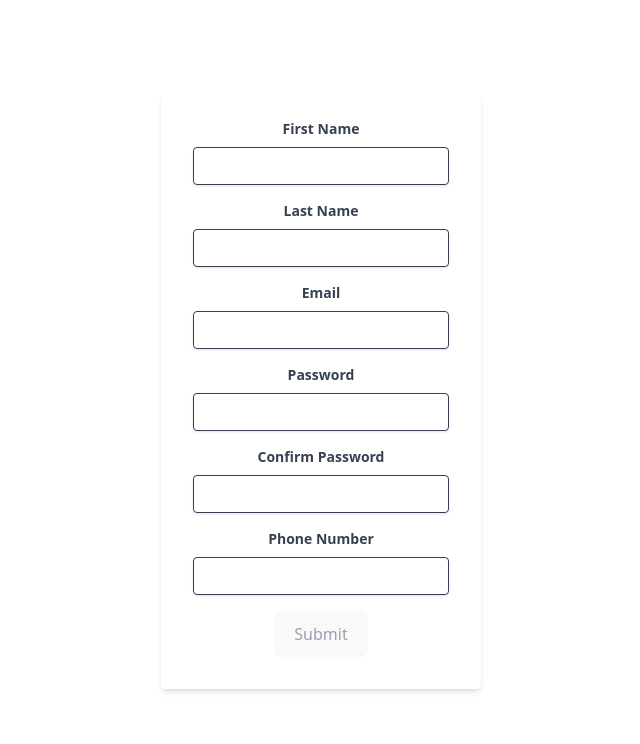
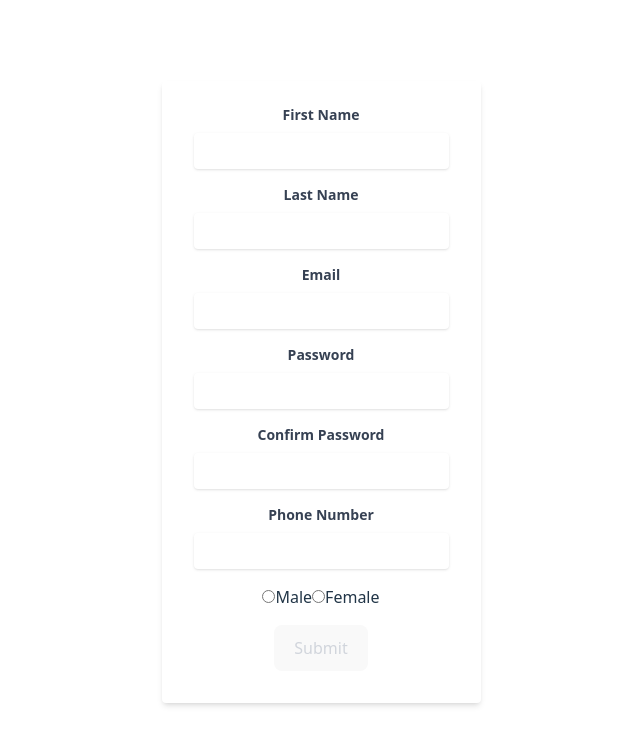
Before and after one commit to ellefamkar/Formik-React, a React (Vite) app: page / in a window 1280 px wide. Shown: the top 744 px of the page, without its empty margins (319-959 px from the left). Built offline with nearby package versions, Linux system fonts and the light colour scheme.

Commit message:
feat : Add gender radio button to the form

```diff
--- a/src/signup/Signup.jsx
+++ b/src/signup/Signup.jsx
@@ -9,6 +9,7 @@ const initialValues = {
   password: "",
   passwordConfirm: "",
   phoneNumber: "",
+  gender: "",
   successMsg: "",
 };
 
@@ -26,11 +27,11 @@ const validationSchema = Yup.object().shape({
   firstName: Yup.string()
     .min(2, "First name length is short.")
     .max(50, "First name is too long!")
-    .required("First name is Required"),
+    .required("First name is required"),
   lastName: Yup.string()
     .min(2, "Family name length is short.")
     .max(50, "Family name is too long!")
-    .required("Family name is Required"),
+    .required("Family name is required"),
   email: Yup.string()
     .email("Invalid email Format")
     .required("Email is required"),
@@ -46,6 +47,7 @@ const validationSchema = Yup.object().shape({
   phoneNumber: Yup.string()
     .matches(phoneRegExp, "Phone number is not valid")
     .nullable(),
+  gender: Yup.string().required("Choose your gender."),
 });
 
 function Signup() {
@@ -59,9 +61,9 @@ function Signup() {
   });
 
   return (
-    <div className="w-full max-w-xs">
+    <div>
       <form
-        className="bg-white shadow-md rounded px-8 pt-6 pb-8 mb-4"
+        className="max-w-sm mx-auto bg-white shadow-md rounded px-8 pt-6 pb-8 mb-4"
         onSubmit={formik.handleSubmit}
       >
         <div className="mb-4">
@@ -72,14 +74,16 @@ function Signup() {
             First Name
           </label>
           <input
-            className="shadow appearance-none border rounded w-full py-2 px-3 text-gray-700 leading-tight focus:outline-none focus:shadow-outline"
+            className="shadow appearance-none rounded w-full py-2 px-3 text-gray-700 leading-tight focus:outline-none focus:shadow-outline"
             {...formik.getFieldProps("firstName")}
             type="text"
             name="firstName"
             id="firstName"
           />
           {formik.errors.firstName && formik.touched.firstName && (
-            <p className="text-red-500 text-xs">{formik.errors.firstName}</p>
+            <p className="text-red-500 mt-2 text-xs">
+              {formik.errors.firstName}
+            </p>
           )}
         </div>
         <div className="mb-4">
@@ -90,14 +94,16 @@ function Signup() {
             Last Name
           </label>
           <input
-            className="shadow appearance-none border rounded w-full py-2 px-3 text-gray-700 leading-tight focus:outline-none focus:shadow-outline"
+            className="shadow appearance-none rounded w-full py-2 px-3 text-gray-700 leading-tight focus:outline-none focus:shadow-outline"
             {...formik.getFieldProps("lastName")}
             type="text"
             name="lastName"
             id="lastName"
           />
           {formik.errors.lastName && formik.touched.lastName && (
-            <p className="text-red-500 text-xs">{formik.errors.lastName}</p>
+            <p className="text-red-500 mt-2 text-xs">
+              {formik.errors.lastName}
+            </p>
           )}
         </div>
         <div className="mb-4">
@@ -108,14 +114,14 @@ function Signup() {
             Email
           </label>
           <input
-            className="shadow appearance-none border rounded w-full py-2 px-3 text-gray-700 leading-tight focus:outline-none focus:shadow-outline"
+            className="shadow appearance-none rounded w-full py-2 px-3 text-gray-700 leading-tight focus:outline-none focus:shadow-outline"
             {...formik.getFieldProps("email")}
             type="email"
             name="email"
             id="email"
           />
           {formik.errors.email && formik.touched.email && (
-            <p className="text-red-500 text-xs">{formik.errors.email}</p>
+            <p className="text-red-500 mt-2 text-xs">{formik.errors.email}</p>
           )}
         </div>
         <div className="mb-4">
@@ -126,14 +132,16 @@ function Signup() {
             Password
           </label>
           <input
-            className="shadow appearance-none border rounded w-full py-2 px-3 text-gray-700 leading-tight focus:outline-none focus:shadow-outline"
+            className="shadow appearance-none rounded w-full py-2 px-3 text-gray-700 leading-tight focus:outline-none focus:shadow-outline"
             {...formik.getFieldProps("password")}
             type="password"
             name="password"
             id="password"
           />
           {formik.errors.password && formik.touched.password && (
-            <p className="text-red-500 text-xs">{formik.errors.password}</p>
+            <p className="text-red-500 mt-2 text-xs">
+              {formik.errors.password}
+            </p>
           )}
         </div>
         <div className="mb-4">
@@ -144,14 +152,14 @@ function Signup() {
             Confirm Password
           </label>
           <input
-            className="shadow appearance-none border rounded w-full py-2 px-3 text-gray-700 leading-tight focus:outline-none focus:shadow-outline"
+            className="shadow appearance-none rounded w-full py-2 px-3 text-gray-700 leading-tight focus:outline-none focus:shadow-outline"
             {...formik.getFieldProps("passwordConfirm")}
             type="password"
             name="passwordConfirm"
             id="passwordConfirm"
           />
           {formik.errors.passwordConfirm && formik.touched.passwordConfirm && (
-            <p className="text-red-500 text-xs">
+            <p className="text-red-500 mt-2 text-xs">
               {formik.errors.passwordConfirm}
             </p>
           )}
@@ -164,18 +172,46 @@ function Signup() {
             Phone Number
           </label>
           <input
-            className="shadow appearance-none border rounded w-full py-2 px-3 text-gray-700 leading-tight focus:outline-none focus:shadow-outline"
+            className="shadow appearance-none rounded w-full py-2 px-3 text-gray-700 leading-tight focus:outline-none focus:shadow-outline"
             {...formik.getFieldProps("phoneNumber")}
             type="phoneNumber"
             name="phoneNumber"
             id="phoneNumber"
           />
           {formik.errors.phoneNumber && formik.touched.phoneNumber && (
-            <p className="text-red-500 text-xs">{formik.errors.phoneNumber}</p>
+            <p className="text-red-500 mt-2 text-xs">
+              {formik.errors.phoneNumber}
+            </p>
           )}
         </div>
+        <div className="mb-4">
+          <input
+            type="radio"
+            name="gender"
+            id="0"
+            value="0"
+            onChange={formik.handleChange}
+            checked={formik.values.gender === "0"}
+          />
+          <label htmlFor="0">Male</label>
+          <input
+            type="radio"
+            name="gender"
+            id="1"
+            value="1"
+            onChange={formik.handleChange}
+            checked={formik.values.gender === "1"}
+          />
+          <label htmlFor="1">Female</label>
+        </div>
         <button
-          className="bg-blue-500 hover:bg-blue-700 text-gray-400 font-bold py-2 px-4 rounded focus:outline-none focus:shadow-outline"
+          className={`font-bold py-2 px-4 rounded outline-none border-none hover:border-none focus:shadow-outline
+            ${
+              !formik.isValid
+                ? "bg-blue-500 hover:bg-blue-700 text-gray-300"
+                : "bg-gray-500 text-gray-500"
+            }
+            `}
           type="submit"
           disabled={!formik.isValid}
         >
```
